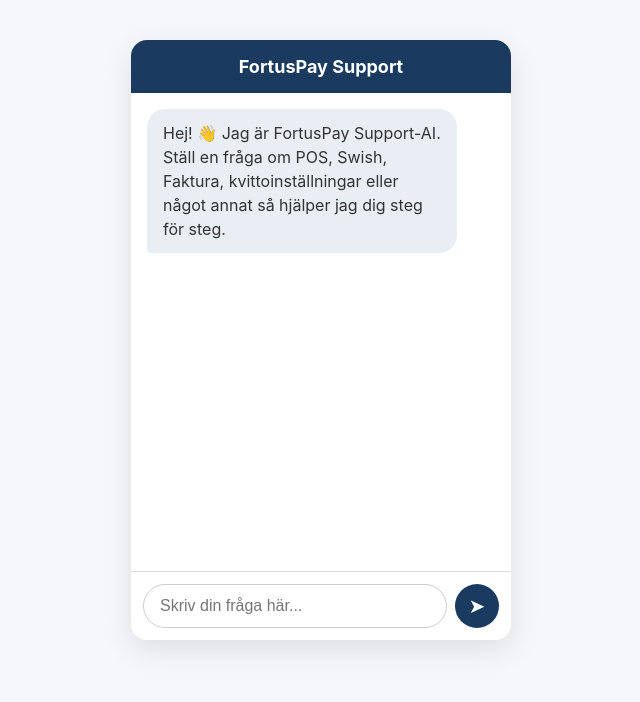
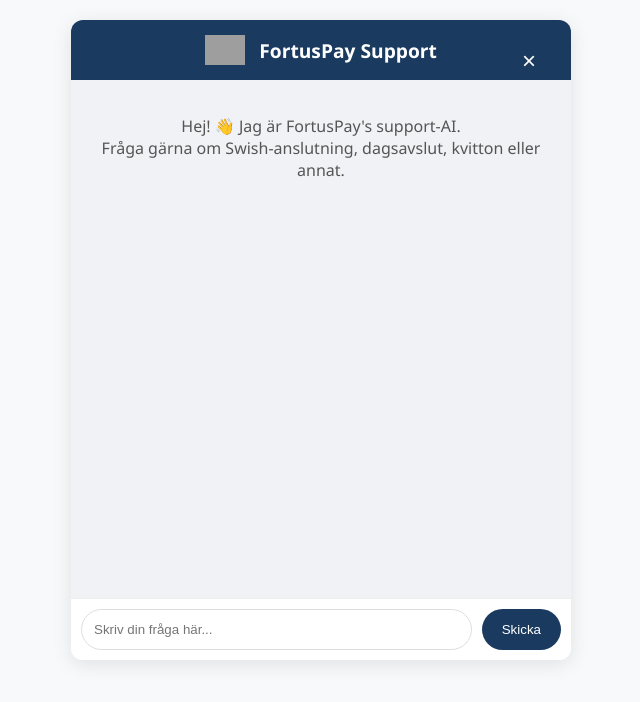
Before and after one commit to AndersRaberg1/fortus-support-ai, a website: page public/chat.html in a window 1280 px wide. Shown: the whole page, without its empty margins (319-959 px from the left). Drawn offline with Linux system fonts and the light colour scheme; grey boxes are pictures that could not be loaded.

Commit message:
Refactor chat UI and update message handling

```diff
--- a/public/chat.html
+++ b/public/chat.html
@@ -5,161 +5,82 @@
   <meta name="viewport" content="width=device-width, initial-scale=1.0">
   <title>FortusPay Support-Chatt</title>
   <style>
-    body {
-      font-family: -apple-system, BlinkMacSystemFont, 'Segoe UI', Roboto, sans-serif;
-      background: #f5f7fa;
-      margin: 0;
-      padding: 40px 0;
-      display: flex;
-      justify-content: center;
+    body { font-family: 'Segoe UI', sans-serif; margin: 0; padding: 0; background: #f8f9fa; }
+    .chat-container {
+      max-width: 500px; margin: 20px auto; background: white; border-radius: 12px;
+      box-shadow: 0 4px 20px rgba(0,0,0,0.1); overflow: hidden; height: 80vh; display: flex; flex-direction: column;
     }
-    #fortus-chat-container {
-      width: 380px;
-      max-width: 95%;
-      background: white;
-      border-radius: 16px;
-      box-shadow: 0 10px 30px rgba(0,0,0,0.1);
-      overflow: hidden;
-      display: flex;
-      flex-direction: column;
-      height: 600px;
+    header {
+      background: #1a3b5f; color: white; padding: 15px; text-align: center; position: relative;
     }
-    #fortus-chat-header {
-      background: #1a3b5f;
-      color: white;
-      padding: 16px;
-      text-align: center;
-      font-weight: bold;
-      font-size: 18px;
+    header img.logo { height: 30px; vertical-align: middle; margin-right: 10px; }
+    header h1 { margin: 0; font-size: 1.2em; display: inline-block; vertical-align: middle; }
+    #close-btn {
+      position: absolute; right: 15px; top: 15px; background: none; border: none;
+      color: white; font-size: 24px; cursor: pointer;
     }
-    #fortus-chat-messages {
-      flex: 1;
-      padding: 16px;
-      overflow-y: auto;
-      display: flex;
-      flex-direction: column;
-      gap: 12px;
+    #messages {
+      flex: 1; padding: 15px; overflow-y: auto; background: #f0f2f5;
     }
-    .fortus-message {
-      max-width: 80%;
-      padding: 12px 16px;
-      border-radius: 18px;
-      line-height: 1.5;
-      word-wrap: break-word;
+    .message { margin: 10px 0; padding: 10px 15px; border-radius: 18px; max-width: 80%; }
+    .user { background: #1a3b5f; color: white; align-self: flex-end; margin-left: auto; }
+    .ai { background: white; border: 1px solid #ddd; align-self: flex-start; }
+    #input-area {
+      display: flex; padding: 10px; background: white; border-top: 1px solid #eee;
     }
-    .fortus-user {
-      align-self: flex-end;
-      background: #1a3b5f;
-      color: white;
-      border-bottom-right-radius: 4px;
-    }
-    .fortus-ai {
-      align-self: flex-start;
-      background: #e9eef4;
-      color: #333;
-      border-bottom-left-radius: 4px;
-    }
-    #fortus-chat-input-area {
-      display: flex;
-      border-top: 1px solid #ddd;
-      padding: 12px;
-      background: white;
-    }
-    #fortus-chat-input {
-      flex: 1;
-      padding: 12px 16px;
-      border: 1px solid #ccc;
-      border-radius: 24px;
-      font-size: 16px;
-      outline: none;
-    }
-    #fortus-chat-input:focus {
-      border-color: #1a3b5f;
-    }
-    #fortus-send-btn {
-      margin-left: 8px;
-      background: #1a3b5f;
-      color: white;
-      border: none;
-      width: 44px;
-      height: 44px;
-      border-radius: 50%;
-      cursor: pointer;
-      font-size: 20px;
-    }
-    .fortus-typing {
-      font-style: italic;
-      color: #666;
-    }
+    #user-input { flex: 1; padding: 12px; border: 1px solid #ddd; border-radius: 25px; outline: none; }
+    button { padding: 12px 20px; background: #1a3b5f; color: white; border: none; border-radius: 25px; margin-left: 10px; cursor: pointer; }
+    .welcome { text-align: center; color: #555; margin: 20px 0; }
   </style>
 </head>
 <body>
-  <div id="fortus-chat-container">
-    <div id="fortus-chat-header">FortusPay Support</div>
-    <div id="fortus-chat-messages">
-      <div class="fortus-message fortus-ai">
-        Hej! 👋 Jag är FortusPay Support-AI.<br>
-        Ställ en fråga om POS, Swish, Faktura, kvittoinställningar eller något annat så hjälper jag dig steg för steg.
+  <div class="chat-container">
+    <header>
+      <button id="close-btn" onclick="window.close() || window.parent.postMessage('closeChat','*')">×</button>
+      <img class="logo" src="https://fortuspay.com/logo.png" alt="FortusPay Logo" onerror="this.style.display='none'">
+      <h1>FortusPay Support</h1>
+    </header>
+    <div id="messages">
+      <div class="welcome">
+        <p>Hej! 👋 Jag är FortusPay's support-AI.<br>Fråga gärna om Swish-anslutning, dagsavslut, kvitton eller annat.</p>
       </div>
     </div>
-    <div id="fortus-chat-input-area">
-      <input type="text" id="fortus-chat-input" placeholder="Skriv din fråga här..." autocomplete="off">
-      <button id="fortus-send-btn">➤</button>
+    <div id="input-area">
+      <input type="text" id="user-input" placeholder="Skriv din fråga här..." autocomplete="off">
+      <button onclick="sendMessage()">Skicka</button>
     </div>
   </div>
 
   <script>
-    const API_URL = 'https://fortus-support-ai.vercel.app/api/chat';
+    const messages = document.getElementById('messages');
+    const input = document.getElementById('user-input');
 
-    const messagesDiv = document.getElementById('fortus-chat-messages');
-    const input = document.getElementById('fortus-chat-input');
-    const sendBtn = document.getElementById('fortus-send-btn');
+    function addMessage(text, type) {
+      const div = document.createElement('div');
+      div.className = `message ${type}`;
+      div.textContent = text;
+      messages.appendChild(div);
+      messages.scrollTop = messages.scrollHeight;
+    }
 
     async function sendMessage() {
       const question = input.value.trim();
       if (!question) return;
+      addMessage(question, 'user');
+      input.value = '';
 
-      addMessage(question, 'fortus-user');
-      input.value = '';
-      addMessage('Skriver...', 'fortus-ai', 'fortus-typing');
+      addMessage('Skriver...', 'ai');
+      const response = await fetch('/api/chat', {
+        method: 'POST',
+        headers: { 'Content-Type': 'application/json' },
+        body: JSON.stringify({ message: question })
+      });
 
-      try {
-        const response = await fetch(API_URL, {
-          method: 'POST',
-          headers: { 'Content-Type': 'application/json' },
-          body: JSON.stringify({ question })
-        });
-
-        if (!response.ok) throw new Error('Serverfel');
-
-        const data = await response.json();
-        const answer = data.answer || 'Inget svar från servern';
-
-        removeTyping();
-        addMessage(answer, 'fortus-ai');
-      } catch (err) {
-        removeTyping();
-        addMessage('Oj, något gick fel med anslutningen. Prova igen!', 'fortus-ai');
-      }
+      const data = await response.json();
+      messages.lastChild.textContent = data.response || 'Just nu tar det lite längre tid – prova igen om en stund!';
     }
 
-    function addMessage(text, sender, className = '') {
-      const div = document.createElement('div');
-      div.className = `fortus-message ${sender} ${className}`;
-      div.innerHTML = text.replace(/\n/g, '<br>');
-      messagesDiv.appendChild(div);
-      messagesDiv.scrollTop = messagesDiv.scrollHeight;
-    }
-
-    function removeTyping() {
-      const typing = messagesDiv.querySelector('.fortus-typing');
-      if (typing) typing.remove();
-    }
-
-    sendBtn.addEventListener('click', sendMessage);
-    input.addEventListener('keypress', e => {
-      if (e.key === 'Enter') sendMessage();
-    });
+    input.addEventListener('keypress', e => { if (e.key === 'Enter') sendMessage(); });
   </script>
 </body>
 </html>
```
